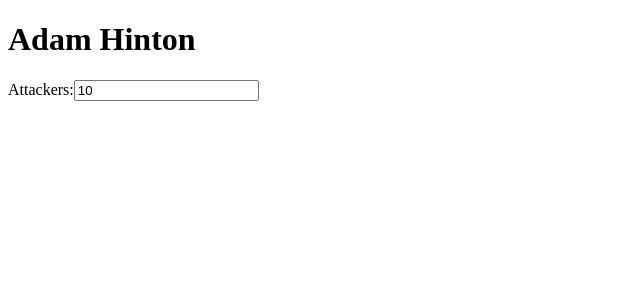
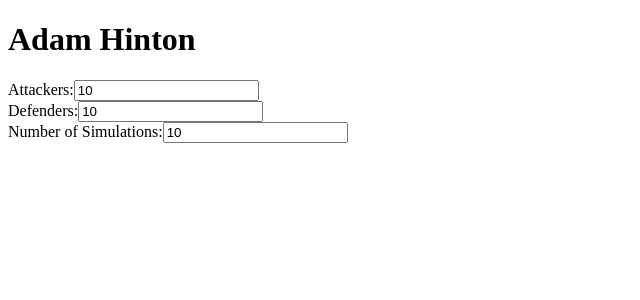
Before and after one commit to adamhinton/risk-battleodds-calculator, a React (Create React App) app: page / in a window 1280 px wide. Shown: the top 300 px of the page, without its empty margins (0-640 px from the left). Built offline with nearby package versions, Linux system fonts and the light colour scheme.

Commit message:
sorted out very basic Form.tsx and onChange handler

```diff
--- a/src/components/Form.tsx
+++ b/src/components/Form.tsx
@@ -2,46 +2,70 @@ import { ReactElement, useState } from "react";
 
 type Props = {};
 
-type PlayerCounts = {
+type FormValues = {
   attackerCount: number;
   defenderCount: number;
-};
-
-type FormValues = {
-  playerCounts: PlayerCounts;
   numSimulations: number;
 };
 
 const Form = (props: Props): ReactElement => {
   const initialFormValues: FormValues = {
-    playerCounts: {
     attackerCount: 10,
     defenderCount: 10,
-    },
     numSimulations: 10,
   };
 
   const [formValues, setFormValues] = useState<FormValues>(initialFormValues);
 
+  console.log("formValues:", formValues);
+
+  function handleChange(evt: React.ChangeEvent<HTMLInputElement>) {
+    console.log("typeof evt:", typeof evt);
+    const value = evt.target.value;
+    console.log("evt.target.name:", evt.target.name);
+    setFormValues({
+      ...formValues,
+      [evt.target.name]: Number(value),
+    });
+  }
+
   return (
     <form>
+      <div>
         <label htmlFor="attackers">Attackers:</label>
         <input
           id="attackers"
           type="number"
           min="1"
-        value={formValues.playerCounts.attackerCount}
-        // I feel like there should be a less wordy way to do this
-        onChange={(e) => {
-          setFormValues({
-            ...formValues,
-            playerCounts: {
-              ...formValues.playerCounts,
-              attackerCount: Number(e.target.value),
-            },
-          });
-        }}
+          name="attackerCount"
+          value={formValues.attackerCount}
+          onChange={handleChange}
         ></input>
+      </div>
+
+      <div>
+        <label htmlFor="defenders">Defenders:</label>
+        <input
+          id="defenders"
+          type="number"
+          min="1"
+          name="defenderCount"
+          value={formValues.defenderCount}
+          onChange={(e) => handleChange(e)}
+        ></input>
+      </div>
+
+      <div>
+        <label htmlFor="simulations">Number of Simulations:</label>
+        <input
+          id="simulations"
+          type="number"
+          min="1"
+          name="numSimulations"
+          value={formValues.numSimulations}
+          onChange={handleChange}
+        ></input>
+      </div>
     </form>
   );
 };
```
Lines whose indentation alone changed are shown as unchanged.
